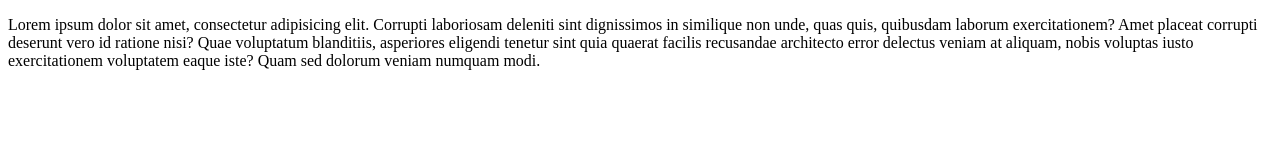
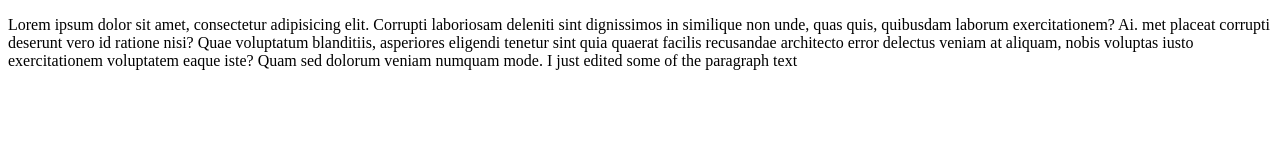
Before and after one commit to lkalliance/mini-project-team, a plain HTML site: page index.html in a window 1280 px wide. Drawn offline with Linux system fonts and the light colour scheme; files whose address does not match are found by name.

Commit message:
edited text

```diff
--- a/index.html
+++ b/index.html
@@ -12,11 +12,13 @@
     <p>
       Lorem ipsum dolor sit amet, consectetur adipisicing elit. Corrupti
       laboriosam deleniti sint dignissimos in similique non unde, quas quis,
-      quibusdam laborum exercitationem? Amet placeat corrupti deserunt vero id
+      quibusdam laborum exercitationem? Ai. met placeat corrupti deserunt vero id
       ratione nisi? Quae voluptatum blanditiis, asperiores eligendi tenetur sint
       quia quaerat facilis recusandae architecto error delectus veniam at
       aliquam, nobis voluptas iusto exercitationem voluptatem eaque iste? Quam
-      sed dolorum veniam numquam modi.
+      sed dolorum veniam numquam mode.
+
+      I just edited some of the paragraph text
     </p>
     <script src="script.js"></script>
   </body>
```
